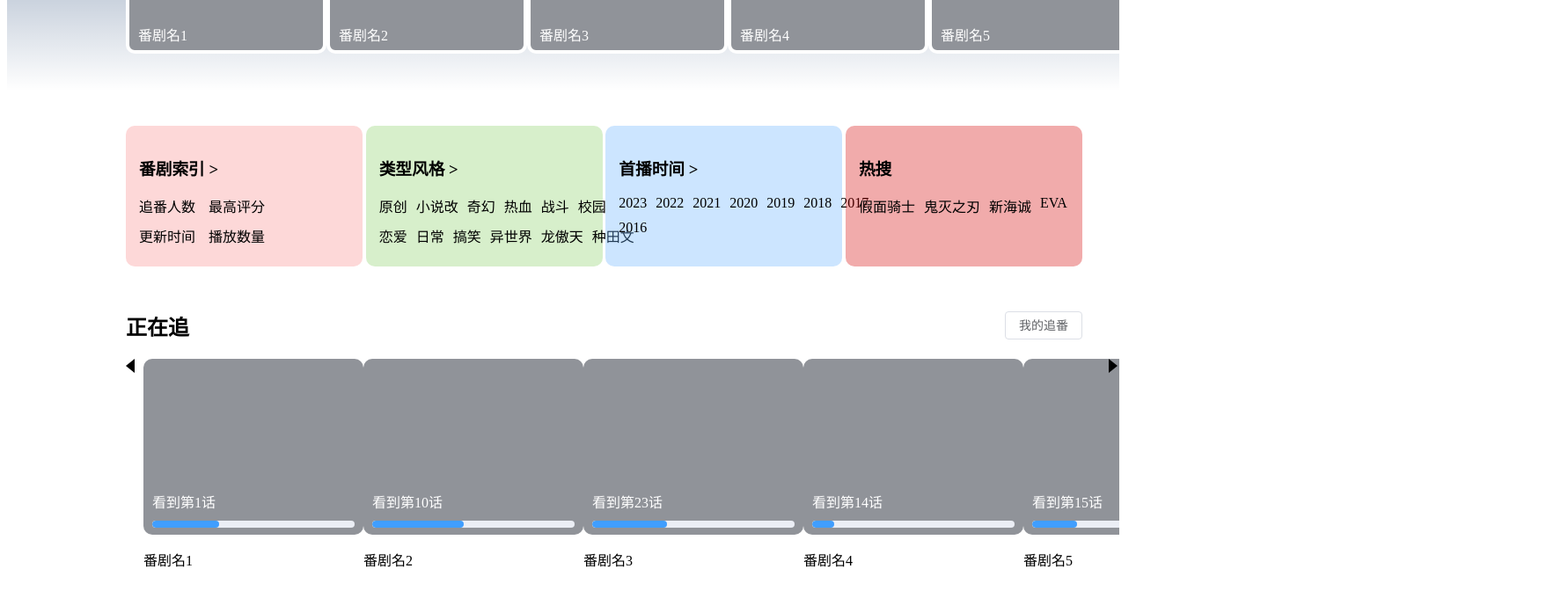
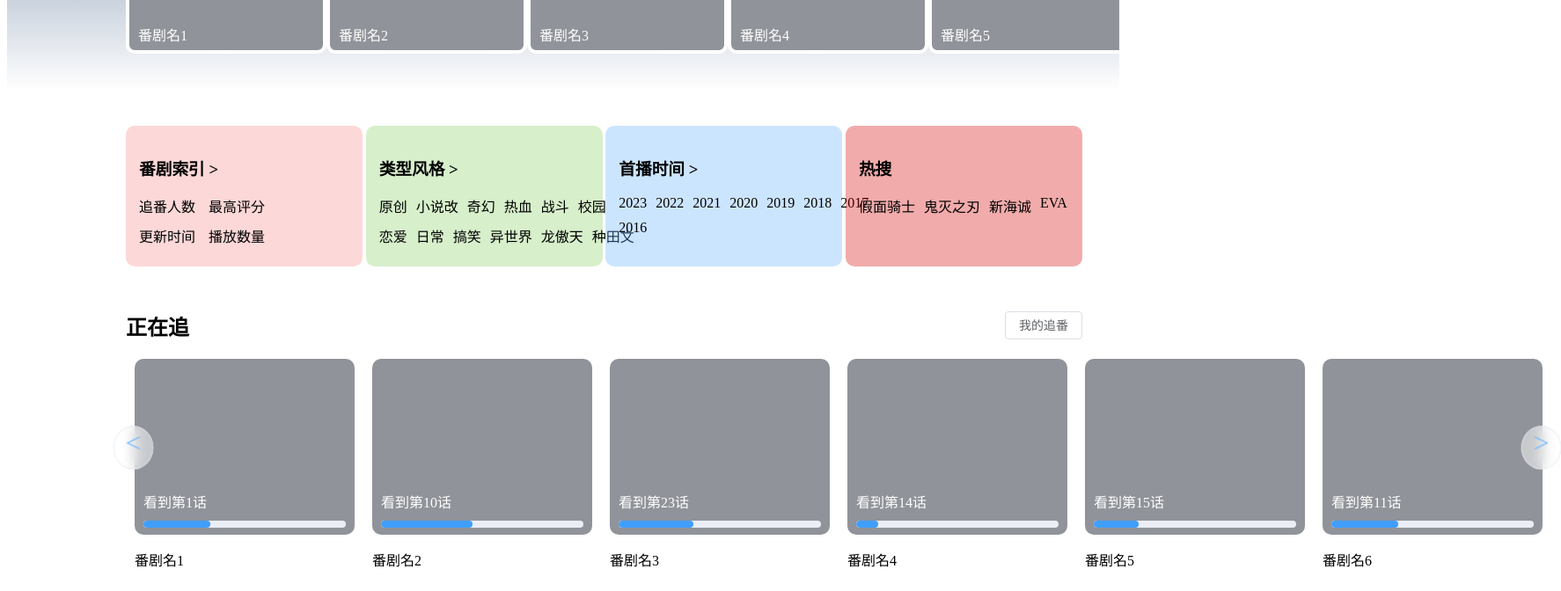
Before and after one commit to uchihaZS/bili_engraved, a Vue app: page /#/animeall in a window 1280 px wide. Shown: the part 515-1187 px from the top of the page at 88% size, 1774 px wide, since content can reach past the window. Built offline with nearby package versions, Linux system fonts and the light colour scheme; the HTML template or start-up script is replaced by a standard one; what vuex-along would draw is missing.

Commit message:
数据轮播组件完成

```diff
--- /dev/null
+++ b/src/components/DataCarousel.vue
@@ -0,0 +1,99 @@
+<template>
+  <div style="display: flex; position: absolute">
+    <!-- 左箭头 -->
+    <div class="arrow left" @click="scroll(-1)">
+      <div class="arrowFont">&lt;</div>
+    </div>
+    <!-- 列表 -->
+    <div style="width: 100%; display: flex; justify-content: flex-start">
+      <div
+        v-for="(arrayData, index) in displayedData"
+        :key="index"
+        style="margin: 0px 10px"
+      >
+        <div
+          style="
+            width: 250px;
+            height: 200px;
+            border-radius: 10px;
+            background-color: #909399;
+          "
+        >
+          <slot name="inPicture" v-bind="arrayData"></slot>
+        </div>
+        <p>{{ arrayData.name }}</p>
+      </div>
+    </div>
+    <!-- 右箭头 -->
+    <div class="arrow right" @click="scroll(1)">
+      <div class="arrowFont">&gt;</div>
+    </div>
+  </div>
+</template>
+
+<script>
+import { reactive, ref, toRefs, computed } from "vue";
+export default {
+  props: {
+    arrayData: Array,
+  },
+  setup(props) {
+    let arrayData = props.arrayData;
+    let startIndex = ref(0);
+    let endIndex = ref(5);
+    let displayedData = computed(() =>
+      arrayData.slice(startIndex.value, endIndex.value + 1)
+    );
+
+    let scroll = (direction) => {
+      if (direction === 1 && endIndex.value < arrayData.length - 1) {
+        startIndex.value += 6;
+        endIndex.value += 6;
+      } else if (direction === -1 && startIndex.value > 0) {
+        startIndex.value -= 6;
+        endIndex.value -= 6;
+      }
+    };
+
+    return {
+      arrayData,
+      displayedData,
+      scroll,
+    };
+  },
+};
+</script>
+
+<style lang="less" scoped>
+.arrow {
+  width: 55px;
+  height: 60px;
+  border: 1px solid #e5eaf3;
+  border-radius: 50%;
+  background-color: rgb(255 255 255 / 50%);
+  position: absolute;
+  z-index: 800;
+  backdrop-filter: blur(10px); /* 模糊效果，可以根据需要调整模糊半径 */
+  transform: scale(0.8); /* 初始缩放比例 */
+  transition: transform 0.3s ease; /* 过渡动画效果，可以根据需要调整时间和缓动函数 */
+}
+.arrow:hover {
+  transform: scale(1); /* 放大的缩放比例 */
+}
+.left {
+  top: 70px;
+  left: -20px;
+  cursor: pointer;
+}
+
+.right {
+  left: 1580px;
+  top: 70px;
+  cursor: pointer;
+}
+.arrowFont {
+  font-size: 40px;
+  text-align: center;
+  color: #79bbff;
+}
+</style>
--- a/src/views/AnimePage/AnimeAll.vue
+++ b/src/views/AnimePage/AnimeAll.vue
@@ -161,38 +161,32 @@
               <h2>正在追</h2>
               <el-button @click="toPerSub">我的追番</el-button>
             </div>
-            <div style="display:flex">
-              <!-- 左箭头 -->
-              <div class="arrow left" @click="scroll(-1)"></div>
-              <!-- 列表 -->
-              <div style="width: 100%;display:flex;justify-content: space-between;">
-                <div v-for="(mySub, index) in displayedData" :key="index">
+            <!-- 数据轮播 -->
+            <div>
+              <data-carousel :arrayData="mySub">
+                <template v-slot:inPicture="slotProps">
                   <div
                     style="
-                      width: 250px;
-                      height: 200px;
-                      border-radius: 10px;
-                      background-color: #909399;
+                      display: inline-block;
+                      margin: 150px 0px 0px 10px;
+                      color: white;
                     "
                   >
-                    <div
-                      style="
-                        display: inline-block;
-                        margin: 150px 0px 0px 10px;
-                        color: white;
-                      "
-                    >
-                      <div style="margin-bottom:10px">看到{{mySub.episode}}</div>
-                      <el-progress :percentage="mySub.progress" :show-text=false stroke-width="8" style="width:230px" />
+                    <div style="margin-bottom: 10px">
+                      看到{{ slotProps.episode }}
                     </div>
+                    <el-progress
+                      :percentage="slotProps.progress"
+                      :show-text="false"
+                      stroke-width="8"
+                      style="width: 230px"
+                    />
                   </div>
-                  <p>{{ mySub.name }}</p>
-                </div>
-              </div>
-              <!-- 右箭头 -->
-              <div class="arrow right" @click="scroll(1)"></div>
+                </template>
+              </data-carousel>
             </div>
           </div>
+
           <!-- 新番时间表 -->
           <div></div>
           <!-- 番剧热播榜 -->
@@ -220,9 +214,10 @@ import { reactive, ref, toRefs, computed } from "vue";
 import { useStore } from "vuex";
 import { useRouter } from "vue-router";
 import HeaderNav from "@/components/HeaderNav.vue";
+import DataCarousel from "@/components/DataCarousel.vue";
 export default {
   name: "animeall",
-  components: { HeaderNav },
+  components: { HeaderNav, DataCarousel },
   setup() {
     // 跳转和vuex
     var router = useRouter();
@@ -280,18 +275,23 @@ export default {
       { name: "番剧名10", progress: 2, episode: "第1话" },
       { name: "番剧名11", progress: 5, episode: "第7话" },
       { name: "番剧名12", progress: 99, episode: "第6话" },
+      { name: "番剧名13", progress: 2, episode: "第1话" },
+      { name: "番剧名14", progress: 5, episode: "第7话" },
+      { name: "番剧名15", progress: 99, episode: "第6话" },
     ];
-    let startIndex = 0;
-    let endIndex = 5;
-    let displayedData = computed(() => mySub.slice(startIndex, endIndex + 1));
+    let startIndex = ref(0);
+    let endIndex = ref(5);
+    let displayedData = computed(() =>
+      mySub.slice(startIndex.value, endIndex.value + 1)
+    );
 
     let scroll = (direction) => {
-      if (direction === 1 && endIndex < mySub.length - 1) {
-        startIndex += 6;
-        endIndex += 6;
-      } else if (direction === -1 && startIndex > 0) {
-        startIndex -= 6;
-        endIndex -= 6;
+      if (direction === 1 && endIndex.value < mySub.length - 1) {
+        startIndex.value += 6;
+        endIndex.value += 6;
+      } else if (direction === -1 && startIndex.value > 0) {
+        startIndex.value -= 6;
+        endIndex.value -= 6;
       }
     };
 
@@ -358,6 +358,7 @@ export default {
       style,
       startTime,
       hotSearch,
+      mySub,
       displayedData,
       scroll,
     };
@@ -416,23 +417,30 @@ export default {
 }
 
 .arrow {
-  width: 0;
-  height: 0;
-  border-style: solid;
+  width: 55px;
+  height: 60px;
+  border: 1px solid #e5eaf3;
+  border-radius: 50%;
+  background-color: white;
+  position: absolute;
+  z-index: 800;
 }
 
 .left {
-  border-width: 8px 10px 8px 0;
-  border-color: transparent #000000 transparent transparent;
-  margin-right: 10px;
+  top: 990px;
+  left: 125px;
   cursor: pointer;
 }
 
 .right {
-  border-width: 8px 0 8px 10px;
-  border-color: transparent transparent transparent #000000;
-  margin-left: 10px;
+  left: 1720px;
+  top: 990px;
   cursor: pointer;
+}
+.arrowFont {
+  font-size: 40px;
+  text-align: center;
+  color: #79bbff;
 }
 
 .toBlue:hover {
```
